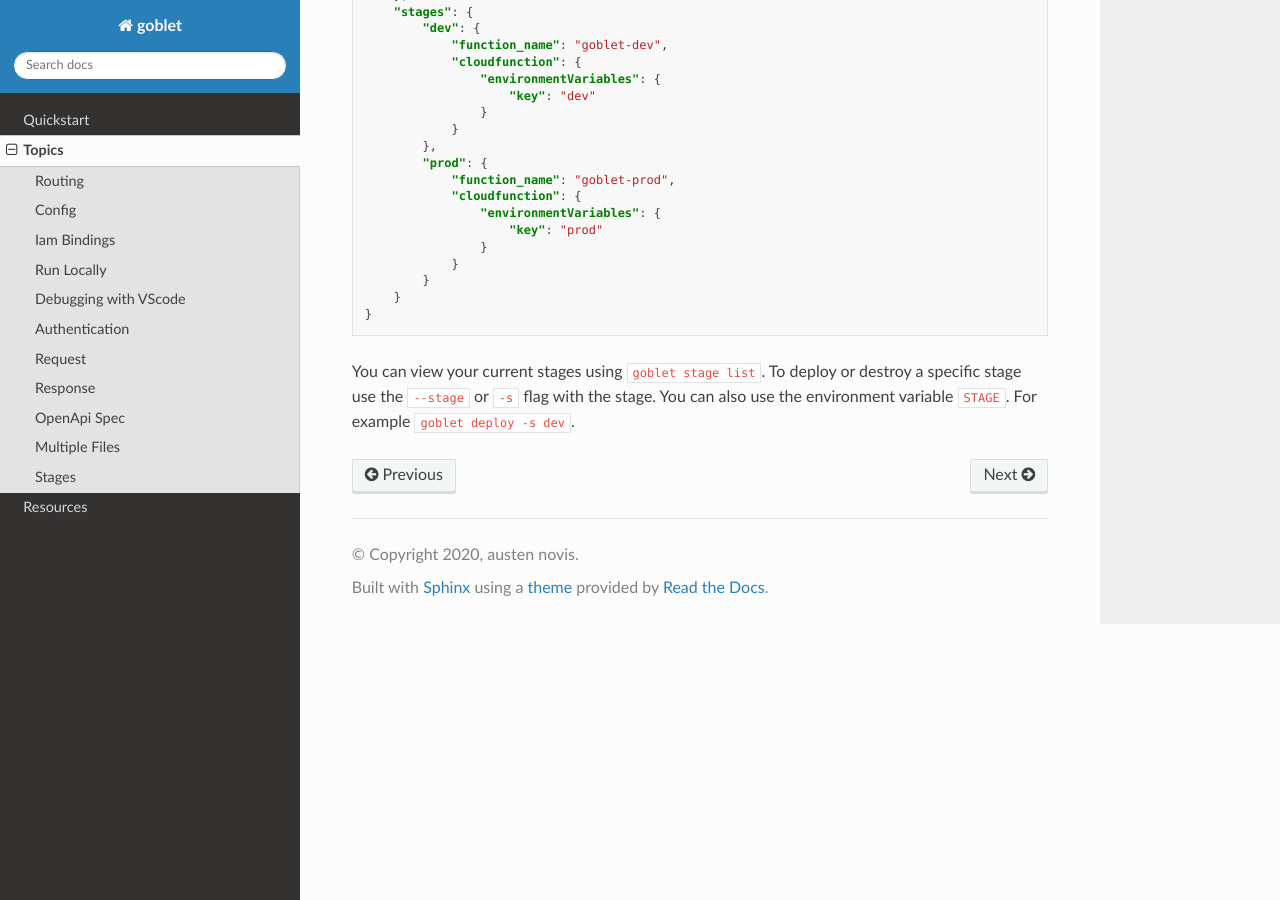
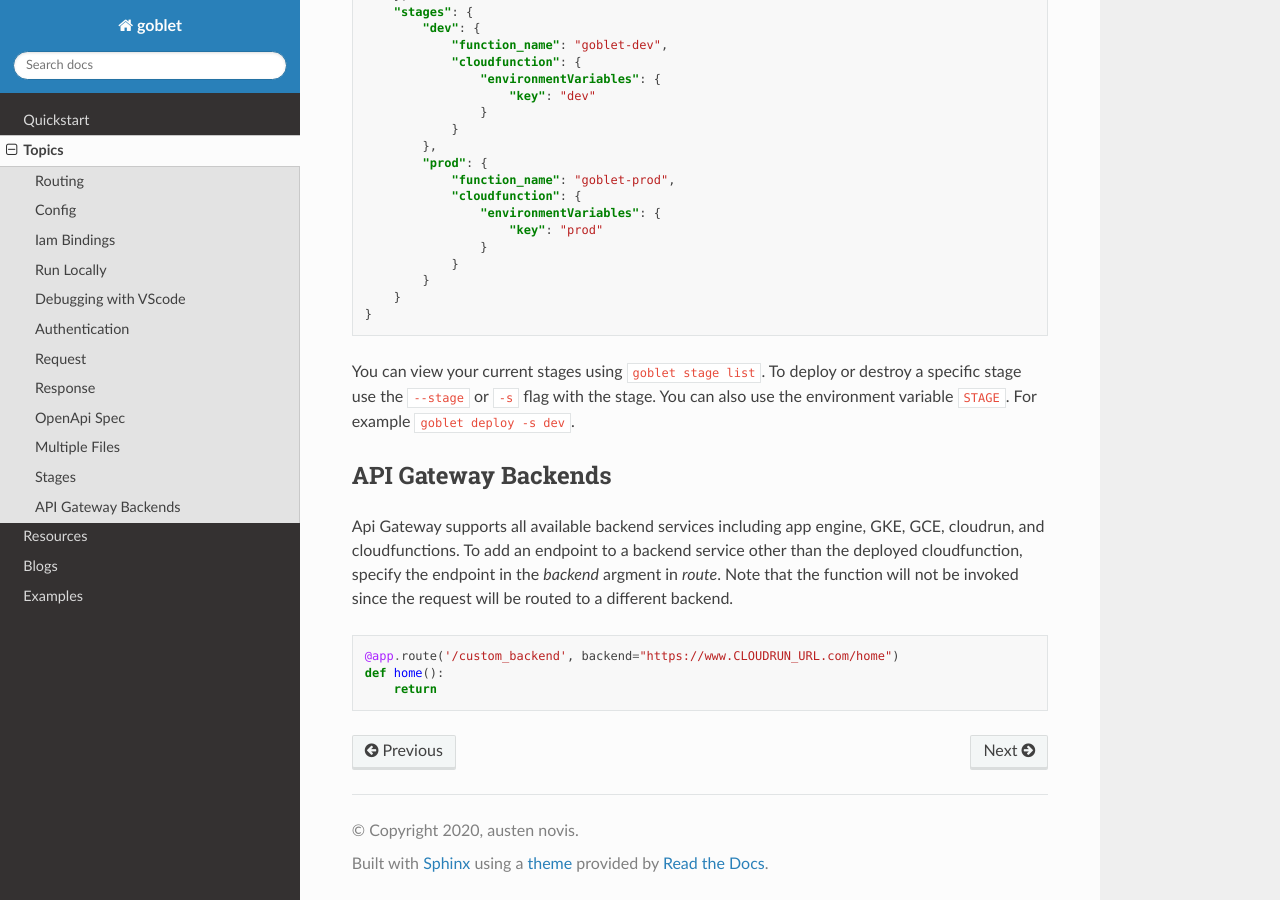
Before and after one commit to goblet/goblet, a Sphinx documentation site: the page built from docs/source/topics.rst, in a window 1280 px wide and 900 px high, scrolled down 7909 px. Built offline with Sphinx 7.4.7 and the Read the Docs theme 2.0.0, drawn with Linux system fonts in a browser that asks for light colours.

```diff
--- /dev/null
+++ b/docs/source/blogs.rst
@@ -0,0 +1,5 @@
+=====
+Blogs
+=====
+
+* `Building Python Serverless Applications on GCP <https://austennovis.medium.com/building-python-serverless-applications-on-gcp-141a806eb7a5>`__
--- a/docs/source/topics.rst
+++ b/docs/source/topics.rst
@@ -426,3 +426,16 @@ For example the dev deployment will override the environment variable ``env`` wi
 
 You can view your current stages using ``goblet stage list``. To deploy or destroy a specific stage use the ``--stage`` or ``-s`` flag with the stage. You can also use the
 environment variable ``STAGE``. For example ``goblet deploy -s dev``.
+
+
+API Gateway Backends
+^^^^^^^^^^^^^^^^^^^^
+
+Api Gateway supports all available backend services including app engine, GKE, GCE, cloudrun, and cloudfunctions. To add an endpoint to a backend service other than the deployed
+cloudfunction, specify the endpoint in the `backend` argment in `route`. Note that the function will not be invoked since the request will be routed to a different backend.
+
+.. code:: python
+
+    @app.route('/custom_backend', backend="https://www.CLOUDRUN_URL.com/home")
+    def home():
+        return
--- a/goblet/__version__.py
+++ b/goblet/__version__.py
@@ -1,4 +1,4 @@
-VERSION = (0, 4, 7)
+VERSION = (0, 4, 8)
 
 
 __version__ = '.'.join(map(str, VERSION))
```
Also changed, not shown: README.md (+8 -0 lines), docs/source/examples.rst (added, +7 -0 lines), docs/source/index.rst (+16 -0 lines), 3 other files.
